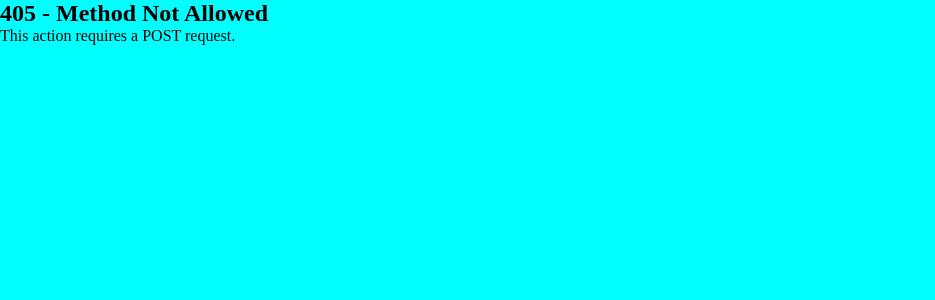
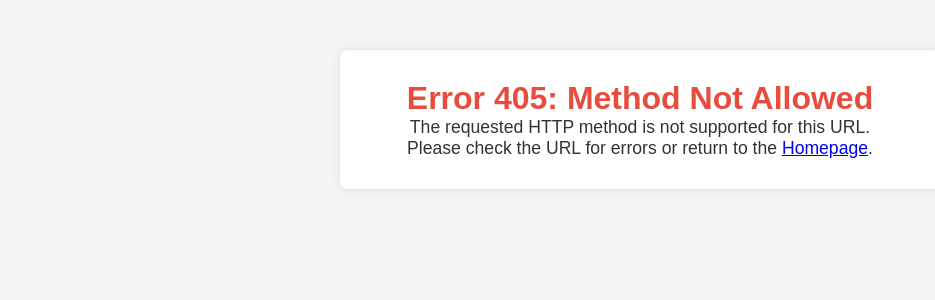
Before and after one commit to Vignesh21J/Project_StuddyBuddy, a Django app: template templates/405.html in a window 1280 px wide. Shown: the top 300 px of the page, without its empty margins (0-935 px from the left). Run offline with Django 3.2, Linux system fonts and the light colour scheme; the template is opened without the code that fills it, so the values that code supplies are empty.

Commit message:
feat: added crud operations for chats and modified some codes in error page

```diff
--- a/base/models.py
+++ b/base/models.py
@@ -16,7 +16,7 @@ class Room(models.Model):
     topic = models.ForeignKey(Topic, on_delete=models.SET_NULL, null=True)
     name = models.CharField(max_length=100)
     description = models.TextField(null=True, blank=True)
-    # participants =
+    participants = models.ManyToManyField(User, related_name='Participants', blank=True)
     created = models.DateTimeField(auto_now_add=True)
     updated = models.DateTimeField(auto_now=True)
 
--- a/base/urls.py
+++ b/base/urls.py
@@ -6,4 +6,6 @@ urlpatterns = [
     path('create-room/', views.CreateRoom, name="create-room"),
     path('update-room/<int:pk>/', views.UpdateRoom, name="update-room"),
     path('delete-room/<int:pk>/', views.DeleteRoom, name="delete-room"),
+
+    path('delete-message/<int:pk>', views.DeleteMessage , name='delete-message'),
 ]
--- a/studdybuddy/static/css/main.css
+++ b/studdybuddy/static/css/main.css
@@ -33,8 +33,3 @@ body {
   color: #4F8A10;
   border: 1px solid #4F8A10;
 }
-
-.error-link {
-    text-decoration: none;
-    color: var(--color-error);
-}
--- a/templates/405.html
+++ b/templates/405.html
@@ -4,13 +4,41 @@
     <meta charset="UTF-8">
     <meta name="viewport" content="width=device-width, initial-scale=1.0">
     {% load static %}
-    <title>Method Not Allowed</title>
+    <link rel="icon" type="image/png" href="{% static 'images/favicon.png' %}">
+    <link rel="stylesheet" href="{% static 'css/main.css' %}">
 
-    <link rel="stylesheet" href="{% static 'css/main.css' %}">
+    <title>Error 405 - Method Not Allowed</title>
+    <style>
+        body {
+            font-family: sans-serif;
+            background-color: #f4f4f4;
+            color: #333;
+            text-align: center;
+            padding: 50px;
+        }
+        .container {
+            max-width: 600px;
+            margin: auto;
+            background: #fff;
+            padding: 30px;
+            border-radius: 8px;
+            box-shadow: 0 0 10px rgba(0, 0, 0, 0.1);
+        }
+        h1 {
+            color: #e74c3c;
+        }
+        p {
+            font-size: 1.1em;
+        }
+    </style>
+
 </head>
 <body>
-    <h2>405 - Method Not Allowed</h2>
-    <p>This action requires a POST request.</p>
+    <div class="container">
+        <h1>Error 405: Method Not Allowed</h1>
+        <p>The requested HTTP method is not supported for this URL.</p>
+        <p>Please check the URL for errors or return to the <a href="{% url 'home' %}">Homepage</a>.</p>
+    </div>
 
     <script src="{% static 'js/script.js' %}"></script>
 </body>
--- a/templates/home.html
+++ b/templates/home.html
@@ -33,11 +33,6 @@
                 <a href="{% url 'create-room' %}">Create Room</a>
             {% endif %}
 
-            {% if request.user.is_authenticated %}
-                <h3>Hello {{request.user.username}}!</h3>
-                <hr>
-            {% endif %}
-
             <div>
                 {% for room in rooms %}
                     <div>
--- a/templates/navbar.html
+++ b/templates/navbar.html
@@ -4,6 +4,11 @@
 <form action="{% url 'home' %}" method="get">
     <input type="text" name="q" placeholder="Search Rooms.." />
 </form>
+
+{% if request.user.is_authenticated %}
+    <h3>Hello {{request.user.username}}!</h3>
+    <hr>
+{% endif %}
 
 {% if not request.user.is_authenticated %}
     <a href="{% url 'login' %}">Login</a>
```
Also changed, not shown: base/templates/base/room.html (+55 -1 lines), base/views.py (+41 -1 lines), templates/403.html (added, +35 -0 lines), base/migrations/0003_alter_room_options_room_participants.py (added), base/migrations/0004_alter_room_participants.py (added). Lines whose indentation alone changed are shown as unchanged.
